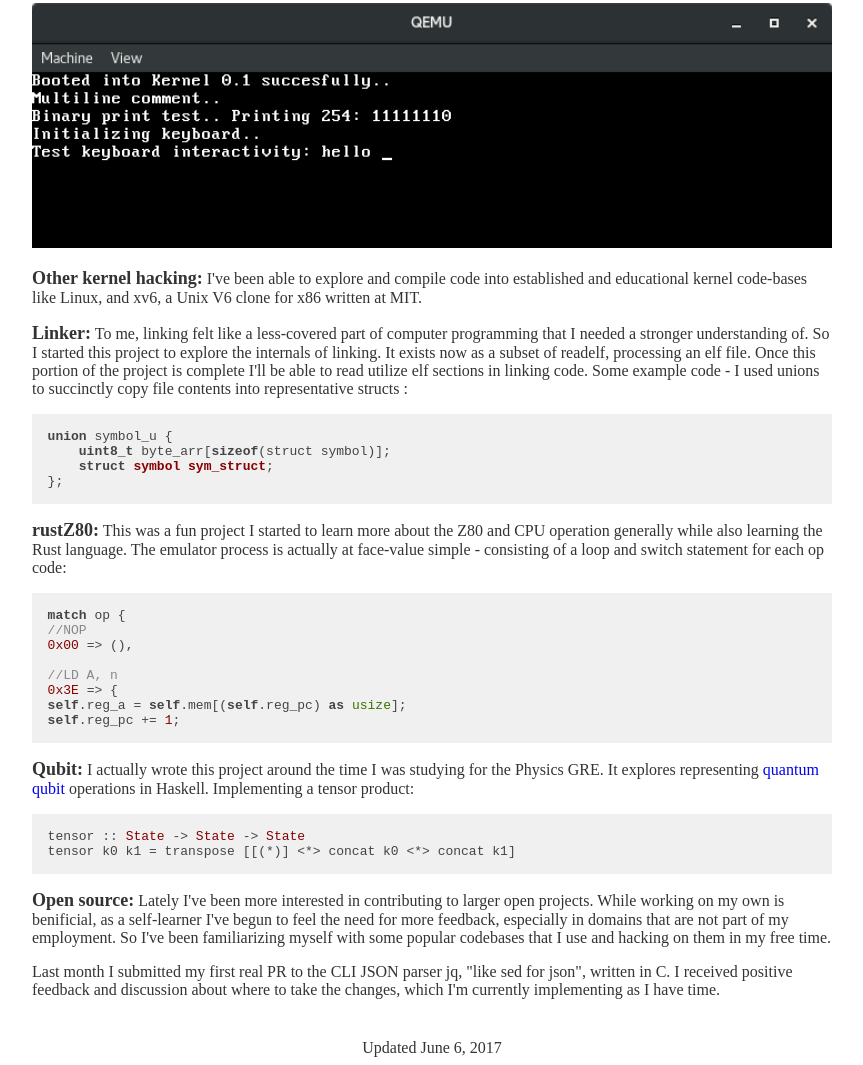
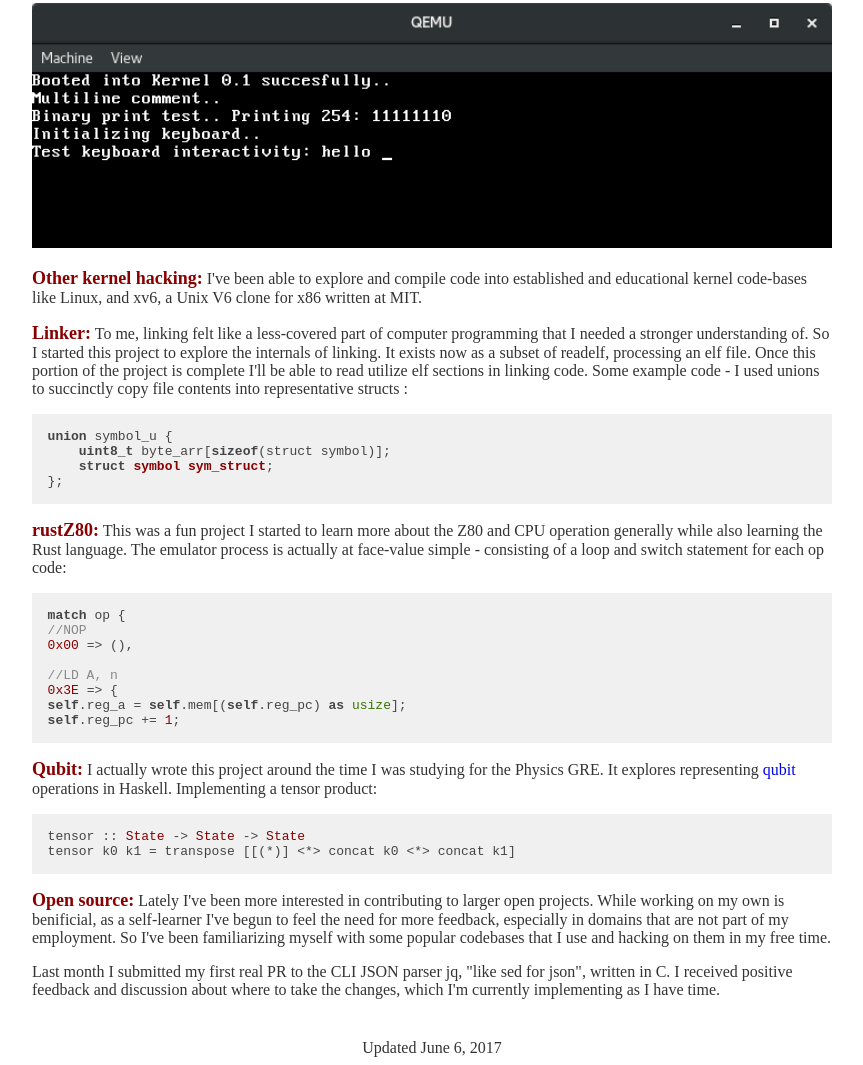
Before and after one commit to reidwagner/reidwagner.github.io, a plain HTML site: page index.html in a window 1280 px wide. Shown: the part 1509-2574 px from the top of the page, without its empty margins (208-1071 px from the left). Drawn offline with Linux system fonts and the light colour scheme; files whose address does not match are found by name; a web font is replaced by a local one.

Commit message:
Small changes to content plus red coloring for project titles to match syntax highlighting theme.

```diff
--- a/css/main.css
+++ b/css/main.css
@@ -77,4 +77,5 @@ div.info-title {
 span.project-title {
     font-size: 18px;
     font-weight: bold;
+    color: #880000;
 }
--- a/index.html
+++ b/index.html
@@ -121,7 +121,7 @@
         </code></pre>
         </p>
         <p><span class="project-title">Qubit:</span>
-        I actually wrote this project around the time I was studying for the Physics GRE. It explores representing <a href="https://en.wikipedia.org/wiki/Qubit">quantum qubit</a> operations in Haskell. Implementing a tensor product:
+        I actually wrote this project around the time I was studying for the Physics GRE. It explores representing <a href="https://en.wikipedia.org/wiki/Qubit">qubit</a> operations in Haskell. Implementing a tensor product:
         <pre><code class="haskell">
   tensor :: State -> State -> State
   tensor k0 k1 = transpose [[(*)] <*> concat k0 <*> concat k1]
```
